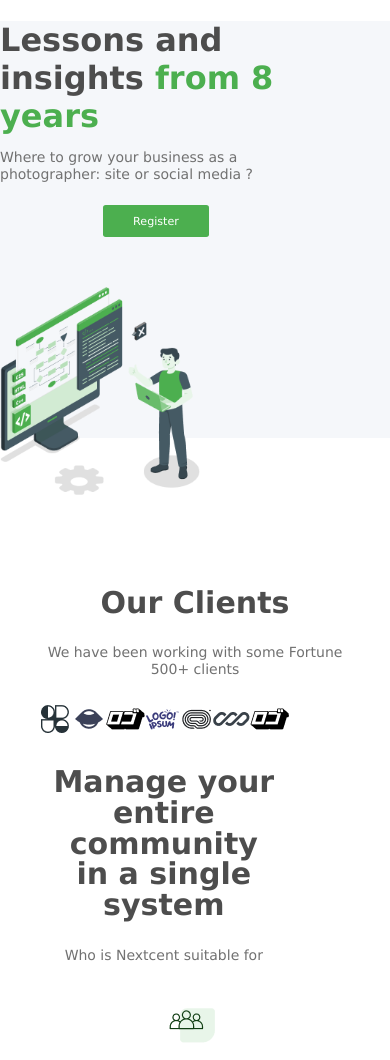
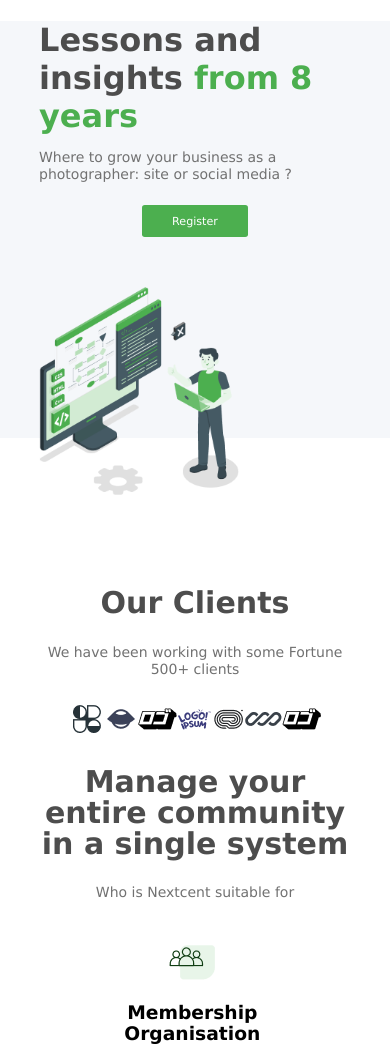
Before and after one commit to Simarjeet2208/Website-landing-page-template-1, a plain HTML site: page index.html in a window 390 px wide. Shown: the top 1060 px of the page. Drawn offline with Linux system fonts and the light colour scheme.

Commit message:
responsive change 2

```diff
--- a/index.html
+++ b/index.html
@@ -71,7 +71,7 @@
             <img src="resources/Frame 35.png" alt="">
         </div>
         <div>
-            <h2>The unseen of spending three years at Pixelgrade</h2>
+            <h2 style="text-align: center;">The unseen of spending three years at Pixelgrade</h2>
             <p>Lorem ipsum dolor sit amet, consectetur adipiscing elit. Sed sit amet justo ipsum. Sed accumsan quam vitae est varius fringilla. Pellentesque placerat vestibulum lorem sed porta. Nullam mattis tristique iaculis. Nullam pulvinar sit amet risus pretium auctor. Etiam quis massa pulvinar, aliquam quam vitae, tempus sem. Donec elementum pulvinar odio</p>
             <a href="" class="button-learnmore">Learn More</a>
         </div>
--- a/style.css
+++ b/style.css
@@ -319,6 +319,7 @@ input{
         margin: 0px;
         width: 100%;
         margin-left: 0px;
+        padding: 0px 0px;
     }
     nav{
         display: none;
@@ -337,7 +338,8 @@ input{
     }
     .header{
         display: block;
-        margin: 0px;
+        margin-left: auto;
+        margin-right: auto;
         width: 80%;
     }
     .button-register{
@@ -369,18 +371,13 @@ input{
         margin-left: auto;
         margin-right: auto;
     }
-    section.two h2,section.two p{
-        text-align: center;
-        margin-top: 27px;
-        width: 80%;
-        margin-left: 0px;
-    }
+
     .logo-flex{
         display: flex;
         justify-content: center;
         align-items: center;
-        margin-left: 0px;
-        margin-right: 0px;
+        margin-left: auto;
+        margin-right: auto;
         margin-top: 25px;
         width: 80%;
     }
@@ -394,6 +391,7 @@ input{
         max-width: 80%;
         min-height: 100px;
         text-align: center;
+        margin-bottom: 50px;
     }
     section.three{
         display: block;
@@ -410,10 +408,10 @@ input{
         border-collapse: separate;
         border-spacing: 10px 0;
         text-align: center;
-        display: block;
+        /* display: block;
         width: 80%;
         margin-left: auto;
-        margin-right: auto;
+        margin-right: auto; */
     }
     .img{
         display: block;
@@ -430,8 +428,14 @@ input{
         margin-left: 0px;
         margin-right: 0px;
     }
+    .content-left{
+        text-align: center;
+    }
     .fifth-flex{
         display: block;
+        margin-left: auto;
+        margin-right: auto;
+        width: 80%;
     }
     .sixth-flex{
         display: block;
```
